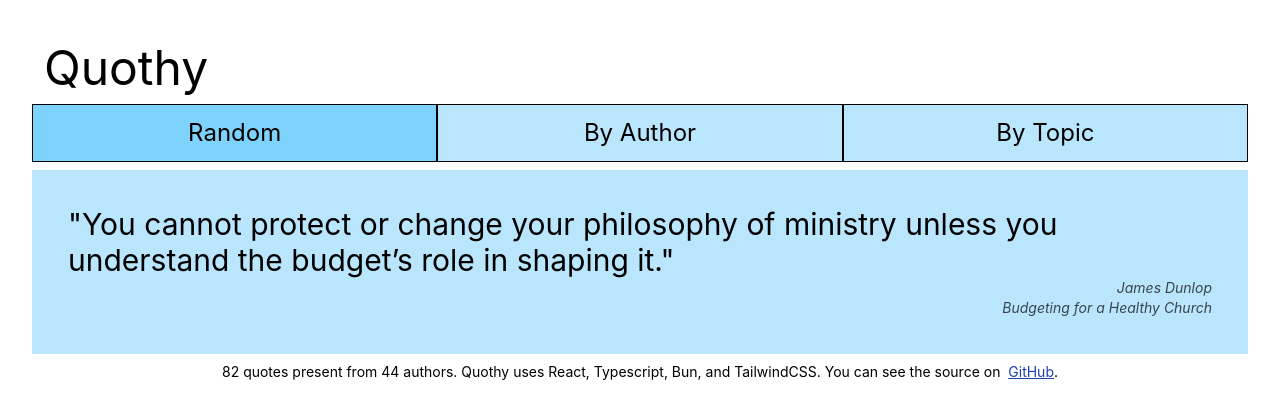
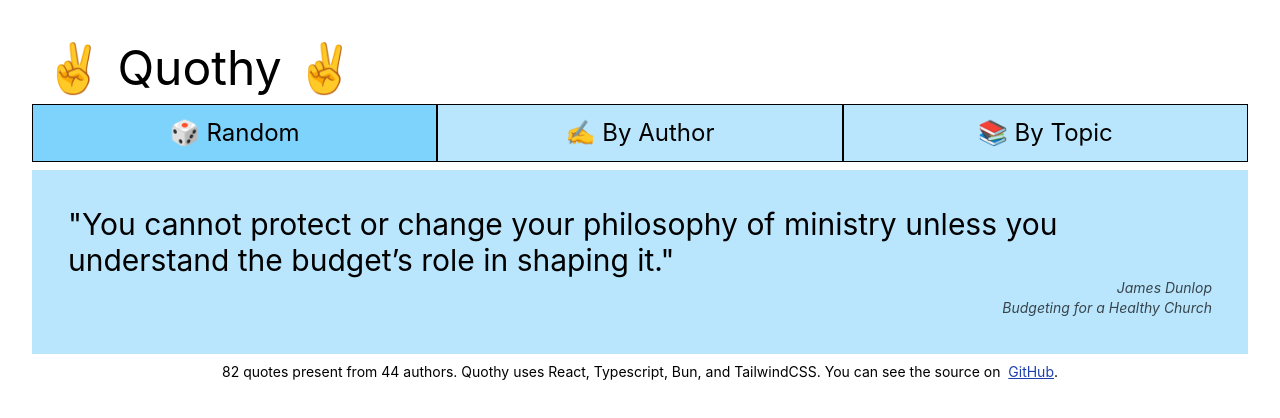
Before and after one commit to MarkNenadov/quothy, a React (Create React App) app: page / in a window 1280 px wide. Shown: the top 418 px of the page. Built offline with nearby package versions, Linux system fonts and the light colour scheme.

Commit message:
add some emojis for tabs and title

```diff
--- a/src/App.tsx
+++ b/src/App.tsx
@@ -22,10 +22,10 @@ function App() {
 
   return (
     <div className="m-2 md:m-4 text-2xl p-2 md:p-4">
-      <h2 className="bold text-5xl p-3">Quothy</h2>
+      <h2 className="bold text-5xl p-3">✌ Quothy ✌</h2>
       <div className="flex flex-row justify-between">
         <Tab
-          label="Random"
+          label="🎲 Random"
           clickHook={() => {
             setCurrentTab("random");
             currentTab === "random" && generateRandomQuote(data);
@@ -34,13 +34,13 @@ function App() {
           tabIndex={0}
         />
         <Tab
-          label="By Author"
+          label="✍️ By Author"
           clickHook={() => setCurrentTab("author")}
           isActive={currentTab === "author"}
           tabIndex={1}
         />
         <Tab
-          label="By Topic"
+          label="📚 By Topic"
           clickHook={() => setCurrentTab("topic")}
           isActive={currentTab === "topic"}
           tabIndex={2}
```
